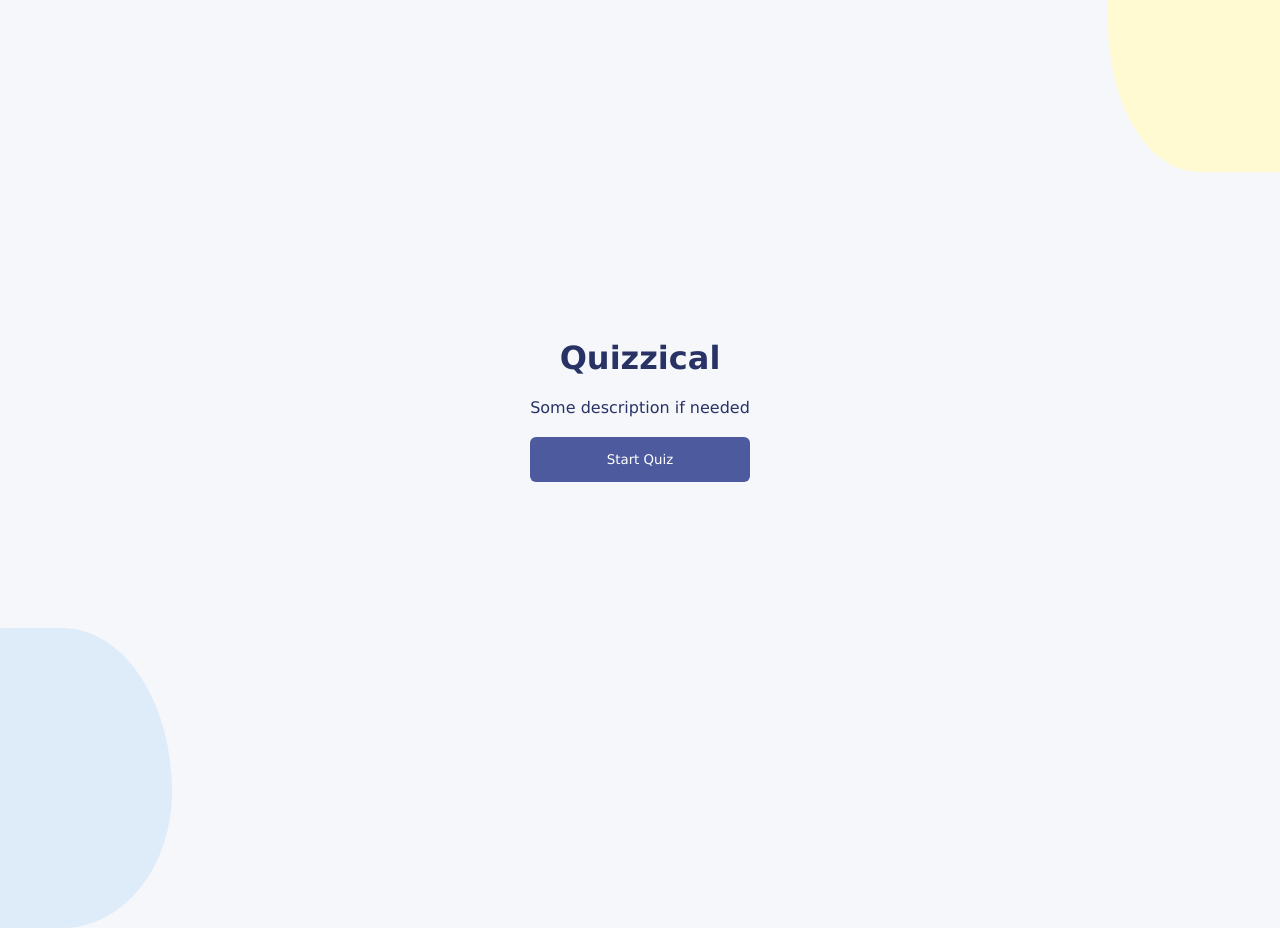
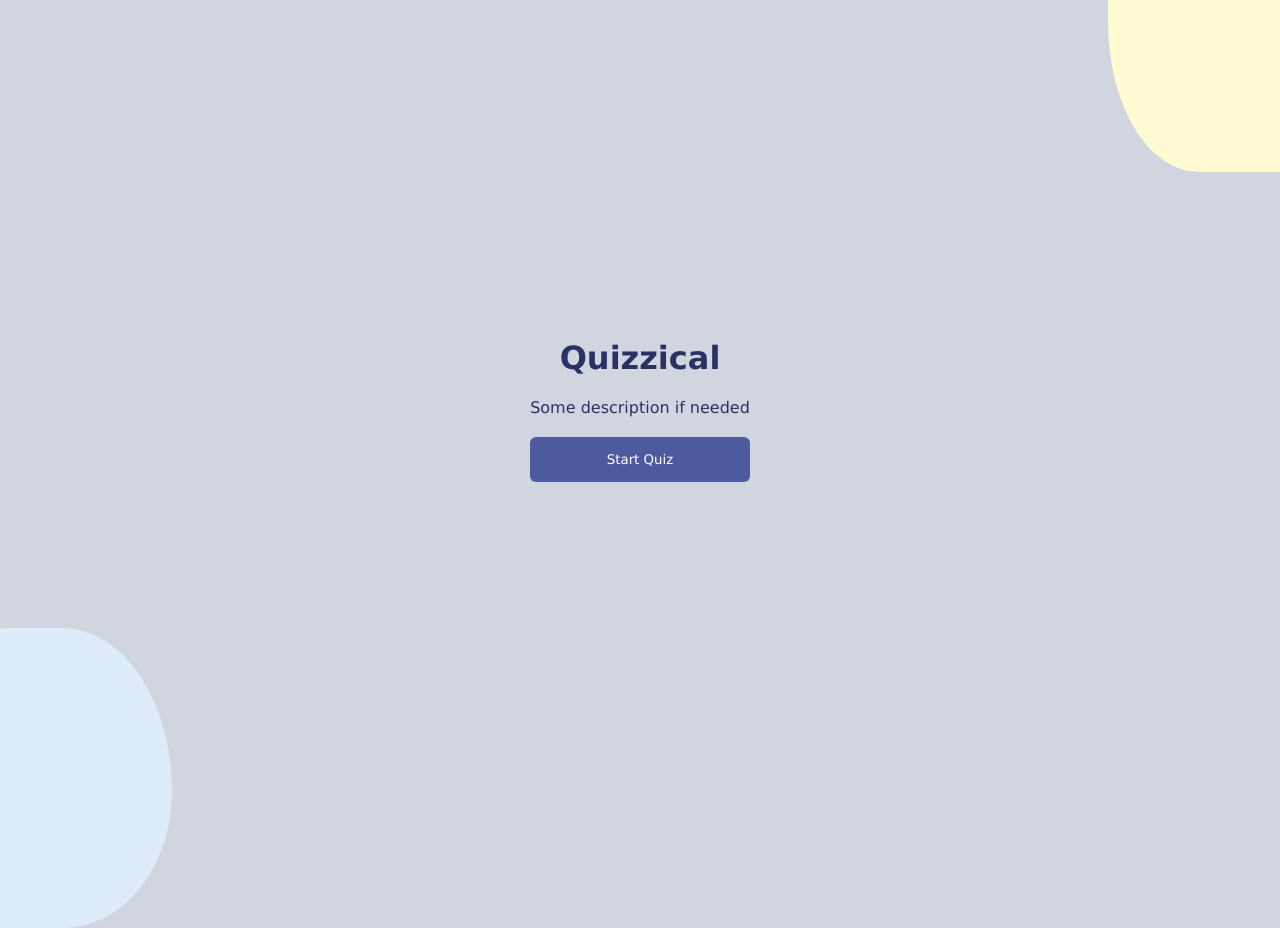
Before and after one commit to Winfredo/Quizzical-Game, a React (Vite) app: page / in a window 1280 px wide. Shown: the top 928 px of the page. Built offline with nearby package versions, Linux system fonts and the light colour scheme.

Commit message:
fixes on color contrast.

```diff
--- a/src/App.css
+++ b/src/App.css
@@ -1,5 +1,5 @@
 * {
-  background-color: #f5f7fb;
+  background-color: #d0d5e0;
   font-family: "Lucida Sans", "Lucida Sans Regular", "Lucida Grande",
     "Lucida Sans Unicode", Geneva, Verdana, sans-serif;
 }
@@ -15,7 +15,6 @@ body {
   text-align: center;
   overflow: hidden;
   position: relative;
-  background-color: #f5f7fb;
 }
 
 body::before,
@@ -73,7 +72,7 @@ body::after {
   height: 14vh;
   display: flex;
   flex-direction: column;
-  border-bottom: 2px solid #dbdef0;
+  border-bottom: 2px solid #f0f2f8;
 }
 
 .check-answers-button {
```
